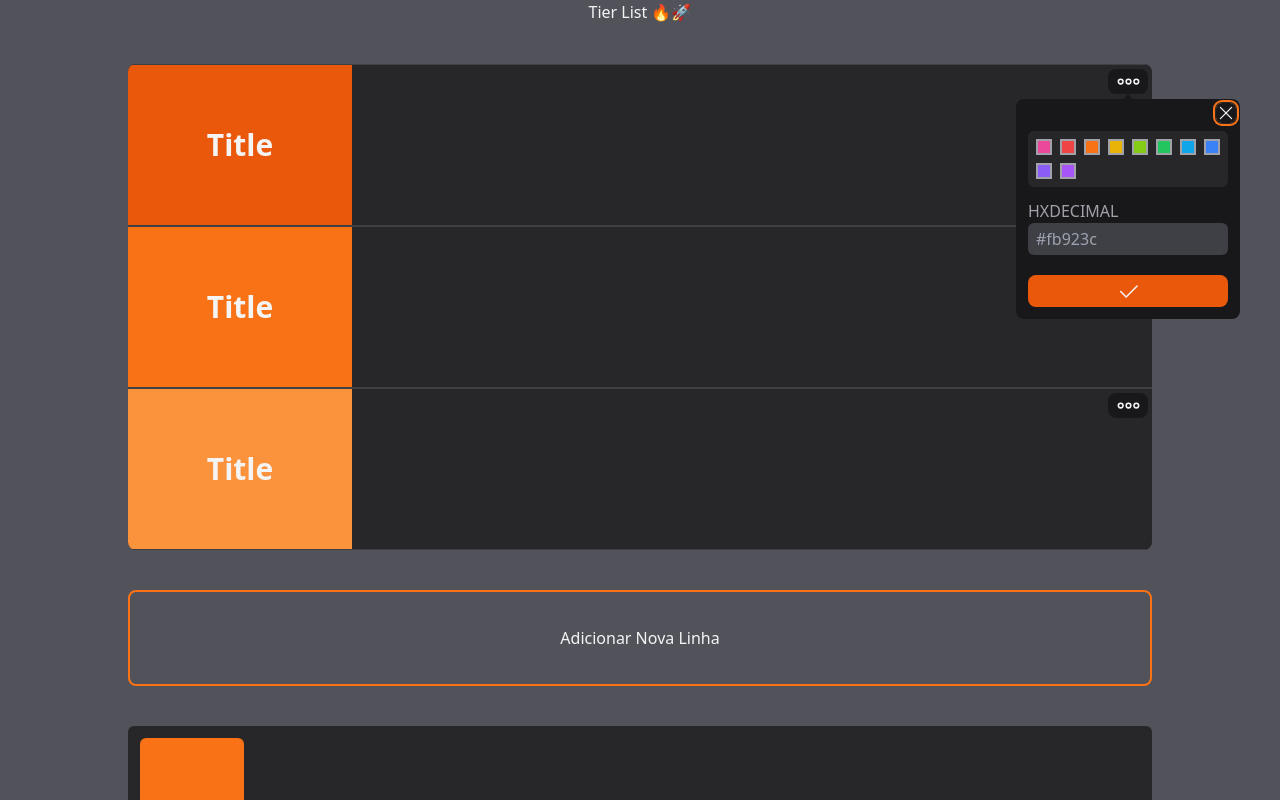
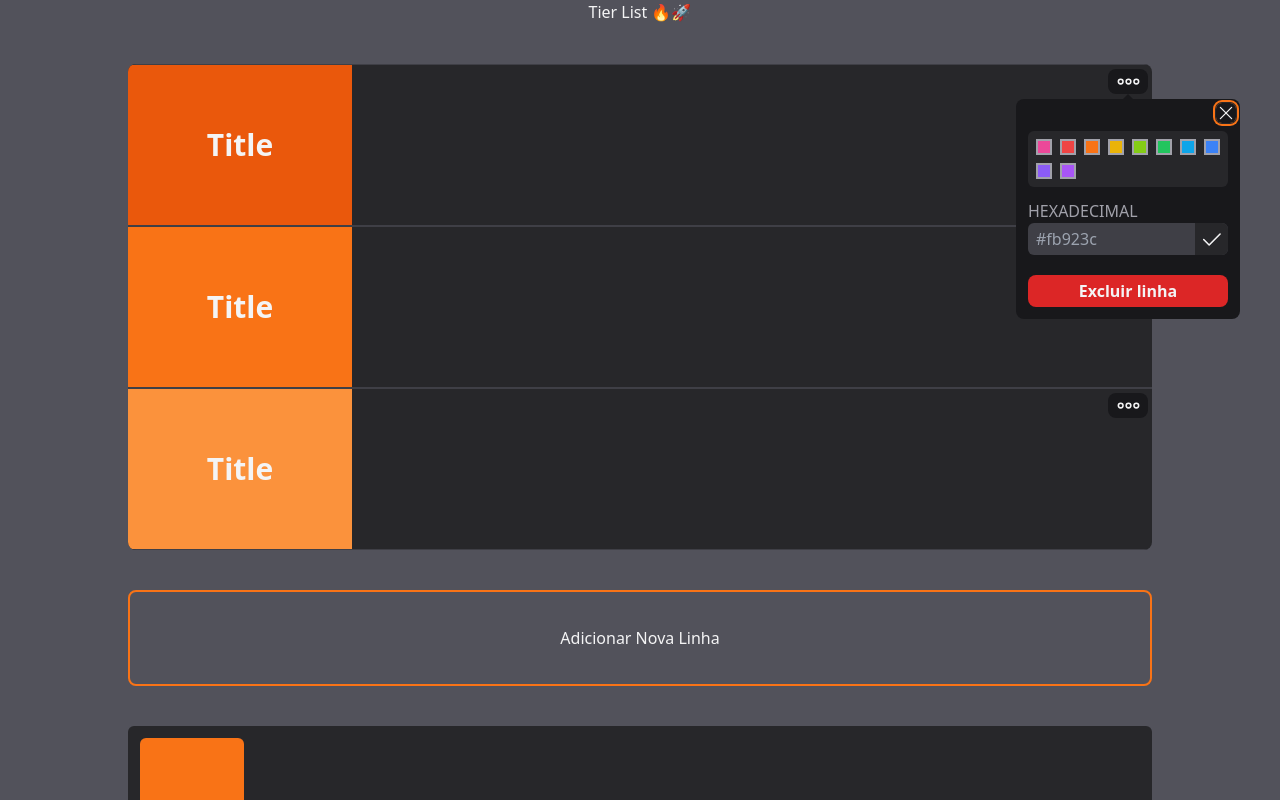
Before and after one commit to ThiagooRocha/tier-list, a React (Vite) app: page / in a window 1280 px wide. Both pictures are taken after a click on the button 1128 px from the left and 81 px from the top of the page. Shown: the top 800 px of the page. Built offline with nearby package versions, Linux system fonts and the light colour scheme.

Commit message:
Updating components with states of reduxTierListLine

```diff
--- a/src/components/tierList/PopoverEdit.jsx
+++ b/src/components/tierList/PopoverEdit.jsx
@@ -2,6 +2,10 @@ import * as Popover from "@radix-ui/react-popover";
 
 import { Check, DotsThreeOutline, X } from "phosphor-react";
 import { useState } from "react";
+import { useDispatch } from "react-redux";
+
+//Reducers
+import { Delete_Line } from "../../features/reduxTierListLine";
 
 const squareColor = [
   "#ec4899",
@@ -16,14 +20,20 @@ const squareColor = [
   "#a855f7",
 ];
 
-export function PopoverEdit({ setbgColor }) {
-  const [hex, setHex] = useState('');
+export function PopoverEdit({ id, setbgColor }) {
+  const [hex, setHex] = useState("");
+  const dispatch = useDispatch();
 
-  function changeHEXBackgroundColor() {
-    if(hex !== '') {
-      setbgColor(hex)
+  function changeHEXBackgroundColor(e) {
+    e.preventDefault()
 
+    if (hex !== "") {
+      setbgColor(hex);
     }
+  }
+
+  function deleteLine() {
+    dispatch(Delete_Line({ id: id }));
   }
 
   return (
@@ -51,23 +61,36 @@ export function PopoverEdit({ setbgColor }) {
                 ))}
               </div>
 
-              <div>
-                <label htmlFor="Hxdecimal" className="text-zinc-400">
-                  HXDECIMAL
-                </label>
+              <form onSubmit={changeHEXBackgroundColor}>
+                <label htmlFor="Hxdecimal">
+                  <span className="text-zinc-400">HEXADECIMAL</span>
+                  <div className="w-full h-8 flex items-center mb-2 bg-zinc-700 rounded-md overflow-hidden focus-within:ring-2 focus-within:ring-orange-500 focus-within:ring-offset-1 focus-within:ring-offset-zinc-900">
                     <input
                       type="text"
                       id="Hxdecimal"
                       placeholder="#fb923c"
                       value={hex}
                       onChange={(e) => setHex(e.target.value)}
-                  className="w-full pl-2 bg-zinc-700 rounded-md h-8 text-slate-100 flex items-center justify-center outline-none focus:ring-2 focus:ring-orange-500 focus:ring-offset-1 focus:ring-offset-zinc-900 mb-2"
+                      className="w-full pl-2 h-full bg-transparent text-slate-100 outline-none"
                     />
-              </div>
-
-              <button onClick={changeHEXBackgroundColor} className="bg-orange-600 flex items-center justify-center mt-3 h-8 rounded-lg outline-none focus:ring-2 focus:ring-orange-500 focus:ring-offset-1 focus:ring-offset-zinc-900">
+                    <button
+                      type="submit"
+                      className="bg-zinc-800 hover:bg-zinc-800/70 p-1 flex items-center justify-center h-full outline-none focus:bg-zinc-800/50"
+                    >
                       <Check size={25} className="text-zinc-100" />
                     </button>
+                  </div>
+                </label>
+              </form>
+
+              <div>
+                <button
+                  onClick={deleteLine}
+                  className="w-full font-semibold bg-red-600 hover:bg-red-600/80 flex items-center justify-center mt-3 h-8 rounded-lg outline-none focus:ring-2 focus:ring-red-500 focus:ring-offset-1 focus:ring-offset-zinc-900"
+                >
+                  Excluir linha
+                </button>
+              </div>
             </div>
           </Popover.Content>
         </Popover.Portal>
--- a/src/components/tierList/TierList.css
+++ b/src/components/tierList/TierList.css
@@ -3,7 +3,7 @@
 @tailwind utilities;
 
 #tier-list {
-    @apply bg-zinc-800 max-w-[1500px] min-w-[80%] min-h-[480px] rounded-lg overflow-hidden
+    @apply bg-zinc-800 max-w-[1500px] min-w-[80%] rounded-lg overflow-hidden
 }
 
 .wrappler {
--- a/src/components/tierList/TierList.jsx
+++ b/src/components/tierList/TierList.jsx
@@ -1,27 +1,35 @@
 import "./TierList.css";
+import { AlignRightSimple, XCircle } from "phosphor-react"
 
 import { TierListLine } from "./TierListLine";
-import { useState } from "react";
+import { useSelector, useDispatch } from "react-redux";
+
+//Reducers
+import { New_Line } from "../../features/reduxTierListLine";
 
 export function TierList() {
-  const [lines, setLines] = useState([]);
+  const tierListLines = useSelector((state) => state.tierListLine);
+  const dispatch = useDispatch();
 
   function createNewLine() {
-    const newLine = {
-      id: Math.random()
-    }
-
-    setLines(prev => [...prev, newLine])
+    dispatch(New_Line());
   }
 
   return (
     <>
       <div id="tier-list">
-        <TierListLine bgColor={'#ea580c'} />
-        <TierListLine bgColor={'#f97316'} />
-        <TierListLine bgColor={'#fb923c'} />
-
-        {lines && lines.map((line) => <TierListLine key={line.id} />)}
+        {tierListLines.length > 0? (
+          tierListLines.map((line) => (
+            <TierListLine bgColor={line.bgColor} key={line.id} id={line.id} />
+          ))
+        ) : (
+          <div className="w-full flex items-center justify-center">
+            <div className="relative">
+              <XCircle size={50} weight="bold" className="absolute -left-3 top-9 text-zinc-500"/>
+              <AlignRightSimple size={200} className="text-zinc-700"/>
+            </div>
+          </div>
+        )}
       </div>
 
       <button
--- a/src/components/tierList/TierListLine.jsx
+++ b/src/components/tierList/TierListLine.jsx
@@ -2,12 +2,12 @@ import React, { useState } from "react";
 
 import { PopoverEdit } from "./PopoverEdit";
 
-export function TierListLine({bgColor}) {
+export function TierListLine({id, bgColor}) {
 
   const [backgroundColor, setBackgroundColor] = useState(bgColor)
 
   return (
-    <div className="wrappler">
+    <div className="wrappler" >
       <div
         className="titleContainer"
         style={{ background: `${backgroundColor}` }}
@@ -18,7 +18,7 @@ export function TierListLine({bgColor}) {
 
       <div className="imgsContainer"></div>
 
-      <PopoverEdit setbgColor={setBackgroundColor} />
+      <PopoverEdit id={id} setbgColor={setBackgroundColor} />
     </div>
   );
 }
```
Lines whose indentation alone changed are shown as unchanged.
